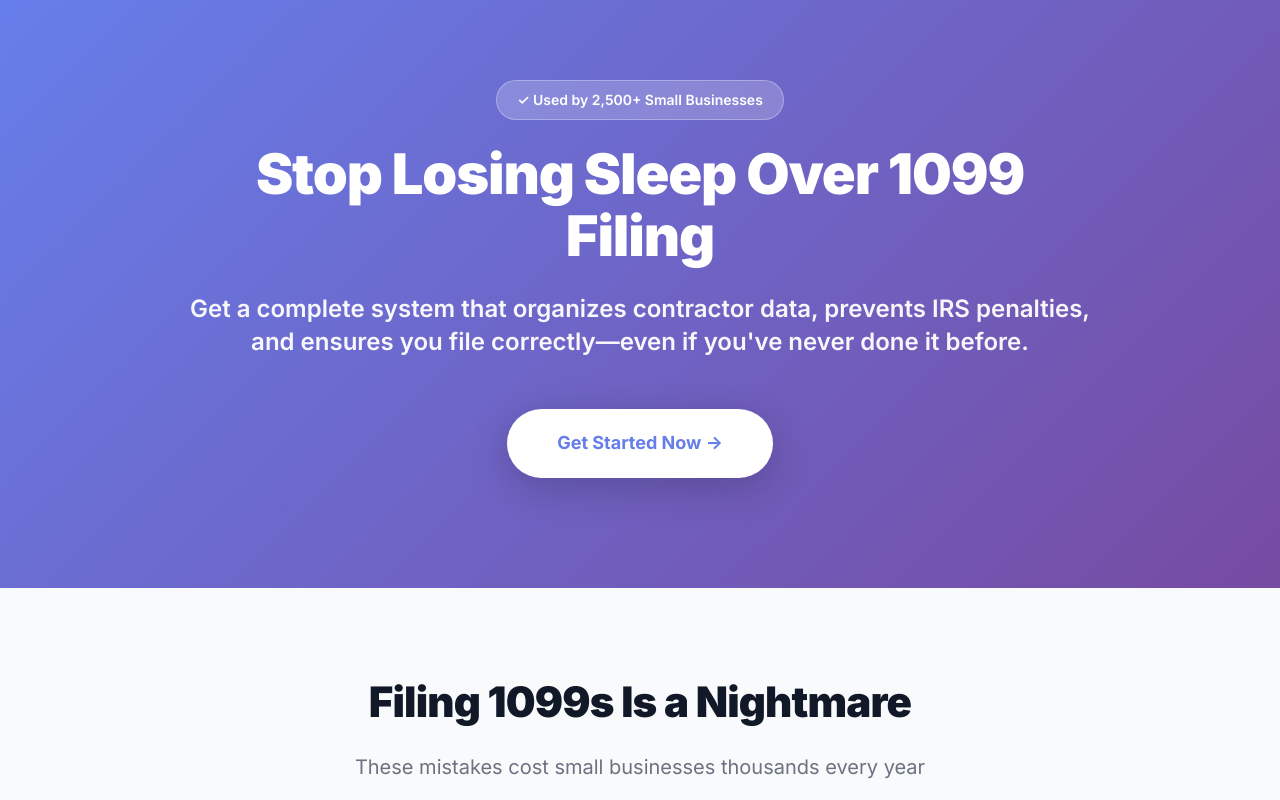
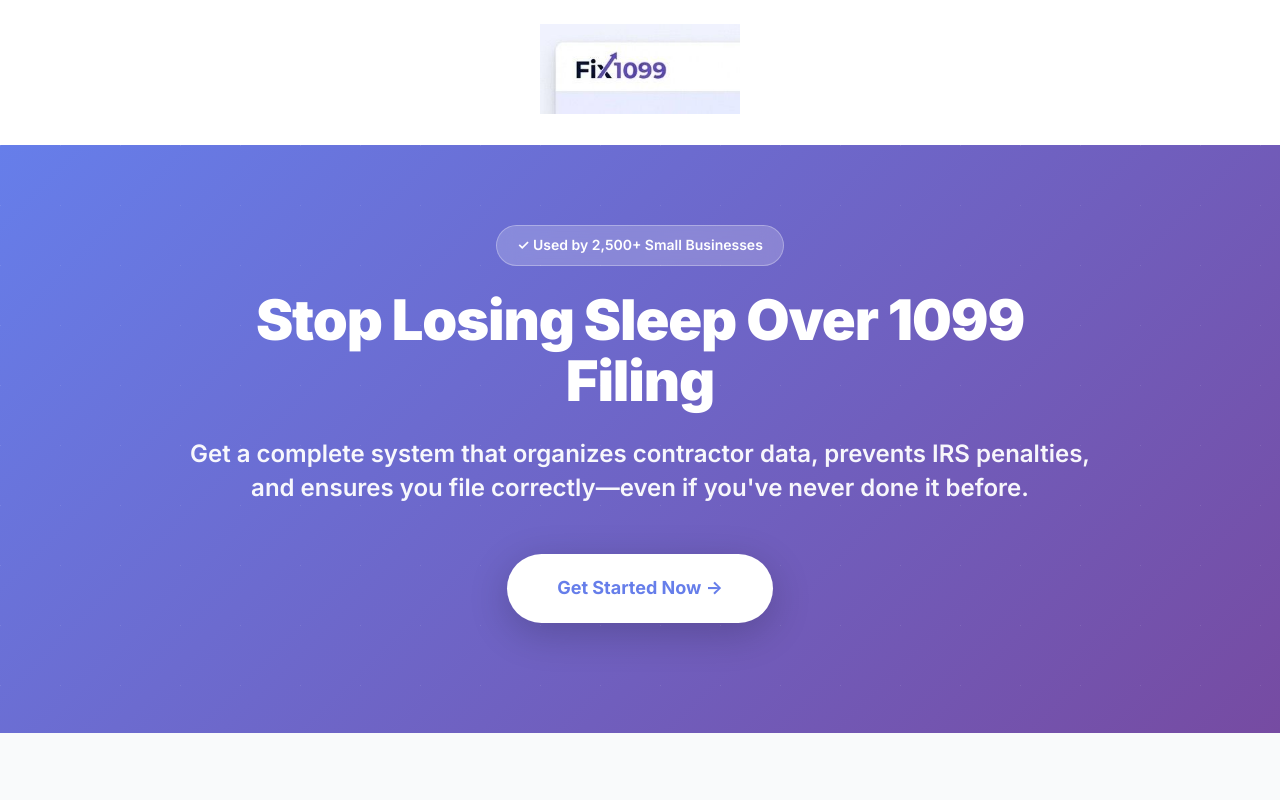
Before and after one commit to airapid2006/fix1099, a website: page index.html in a window 1280 px wide. Shown: the top 800 px of the page. Drawn offline with Linux system fonts and the light colour scheme.

Commit message:
feat: add Fix1099 logo to sales page
- Download and add Fix1099 logo (fix1099-logo.png)
- Add logo section at top of page with white background
- Style logo with max-width 200px for optimal display
- Update both root and public index.html files
- Improve brand visibility and professional appearance

```diff
--- a/index.html
+++ b/index.html
@@ -27,6 +27,18 @@
             max-width: 1200px;
             margin: 0 auto;
             padding: 0 24px;
+        }
+
+        /* Logo */
+        .logo-container {
+            text-align: center;
+            padding: 24px;
+            background: #ffffff;
+        }
+
+        .logo {
+            max-width: 200px;
+            height: auto;
         }
 
         /* Hero Section */
@@ -575,6 +587,11 @@
 </head>
 <body>
 
+    <!-- Logo Section -->
+    <section class="logo-container">
+        <img src="fix1099-logo.png" alt="Fix1099 Logo" class="logo">
+    </section>
+
     <!-- Hero Section -->
     <section class="hero">
         <div class="hero-content">
```
Also changed, not shown: public/index.html (+17 -0 lines), public/fix1099-logo.png (added).
